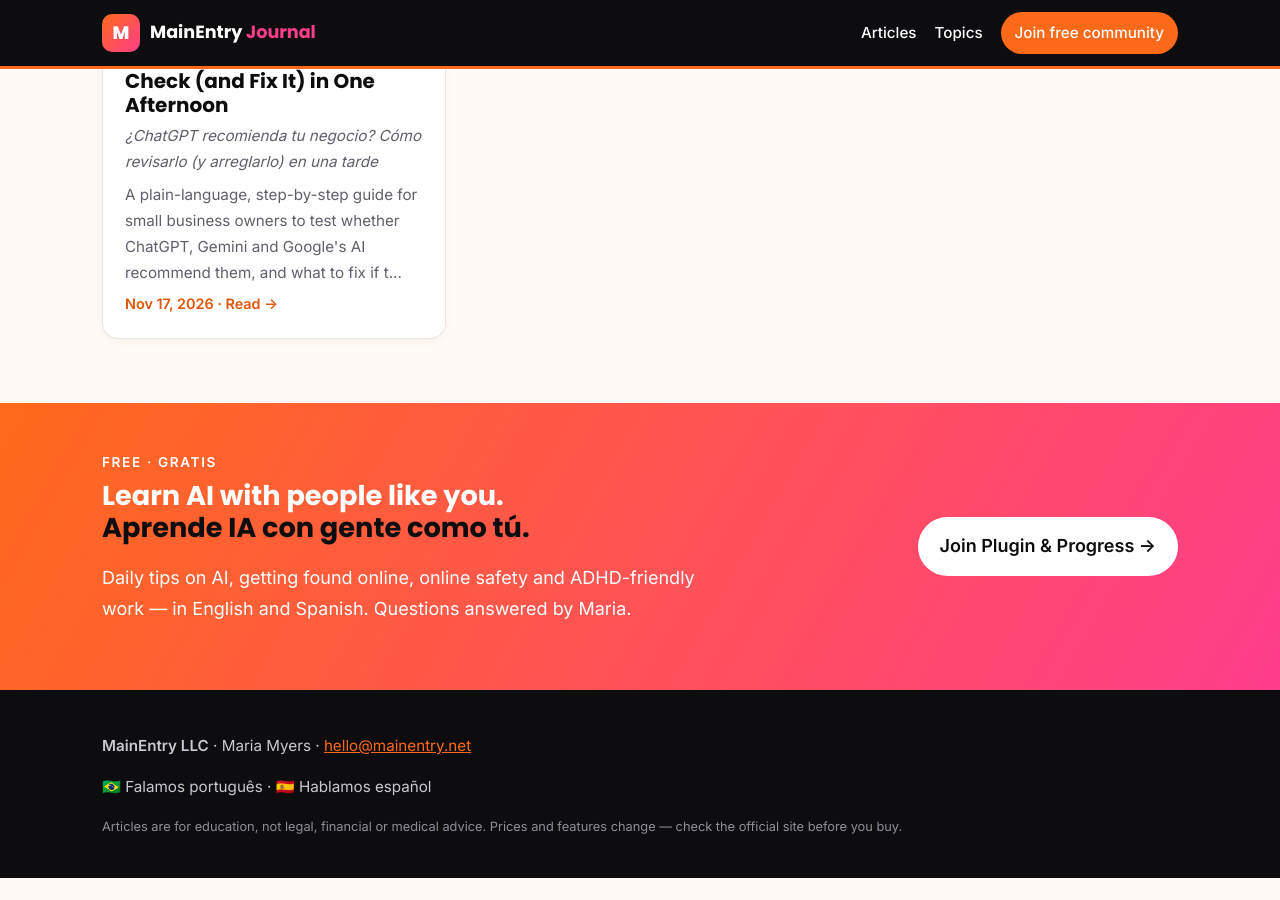
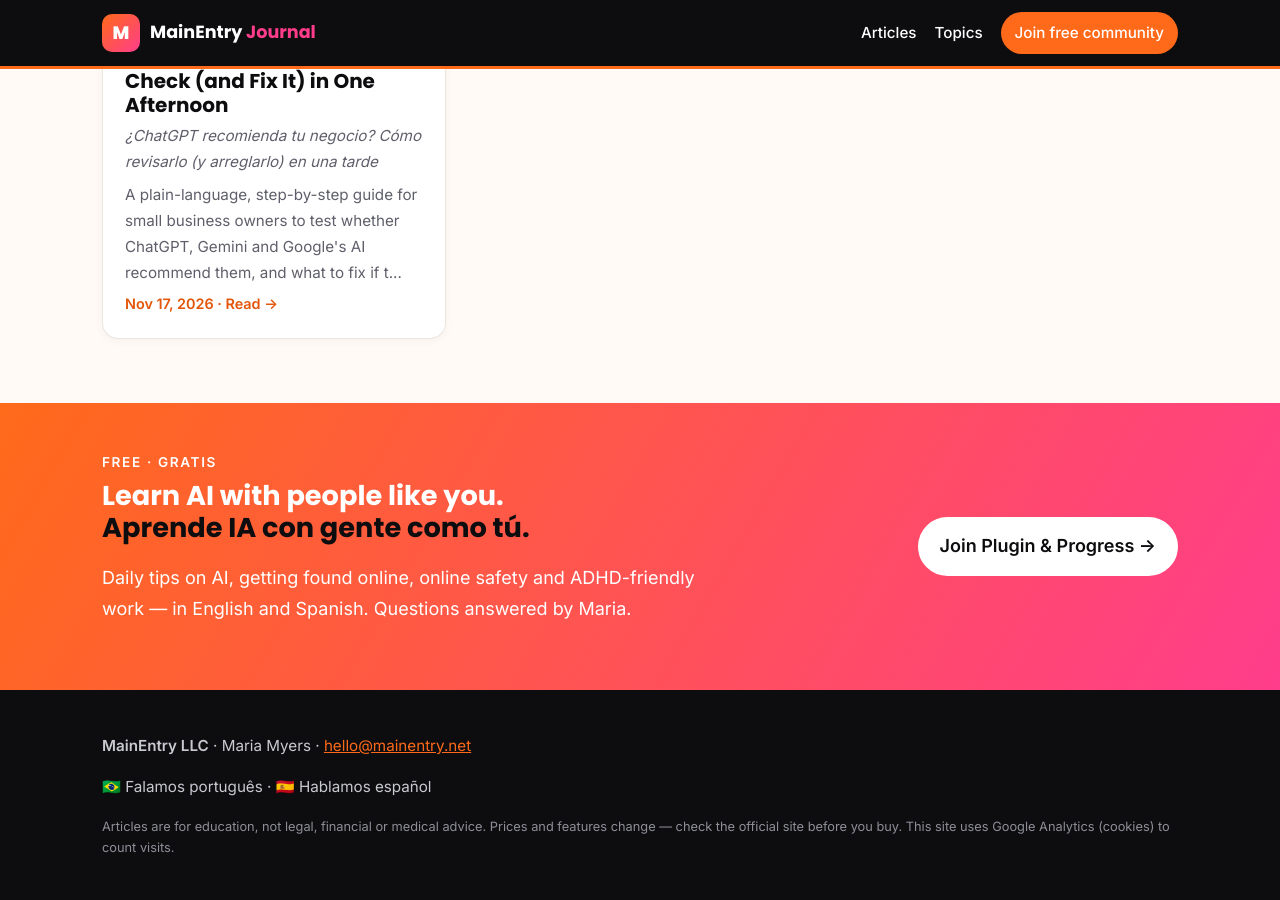
Before and after one commit to Mariavmyers/mainentry-blog, a Jekyll site: the page built from index.html, in a window 1280 px wide and 900 px high, scrolled down 716 px. Built offline with Jekyll 4.4.1, drawn with Linux system fonts in a browser that asks for light colours; before the commit the page ends 1594 px from its top, so only the background shows below that; part of the change alters nothing that is shown.

Commit message:
Add Google Analytics (GA4)
Co-Authored-By: Claude Opus 5.5 <noreply@anthropic.com>
Claude-Session: https://claude.ai/code/session_01MGsADdZtt7dQTMjcbxumzY

```diff
--- a/_layouts/default.html
+++ b/_layouts/default.html
@@ -4,6 +4,14 @@
   <meta charset="utf-8">
   <meta name="viewport" content="width=device-width, initial-scale=1">
   <meta name="robots" content="index, follow">
+  <!-- Google Analytics (GA4) -->
+  <script async src="https://www.googletagmanager.com/gtag/js?id=G-QH91SNENW6"></script>
+  <script>
+    window.dataLayer = window.dataLayer || [];
+    function gtag(){dataLayer.push(arguments);}
+    gtag('js', new Date());
+    gtag('config', 'G-QH91SNENW6');
+  </script>
   {% seo %}
   {% feed_meta %}
   <link rel="preconnect" href="https://fonts.googleapis.com">
@@ -45,7 +53,7 @@
     <div class="wrap footer-inner">
       <p><strong>MainEntry LLC</strong> · Maria Myers · <a href="mailto:{{ site.email }}">{{ site.email }}</a></p>
       <p>🇧🇷 Falamos português · 🇪🇸 Hablamos español</p>
-      <p class="small">Articles are for education, not legal, financial or medical advice. Prices and features change — check the official site before you buy.</p>
+      <p class="small">Articles are for education, not legal, financial or medical advice. Prices and features change — check the official site before you buy. This site uses Google Analytics (cookies) to count visits.</p>
     </div>
   </footer>
 </body>
```
